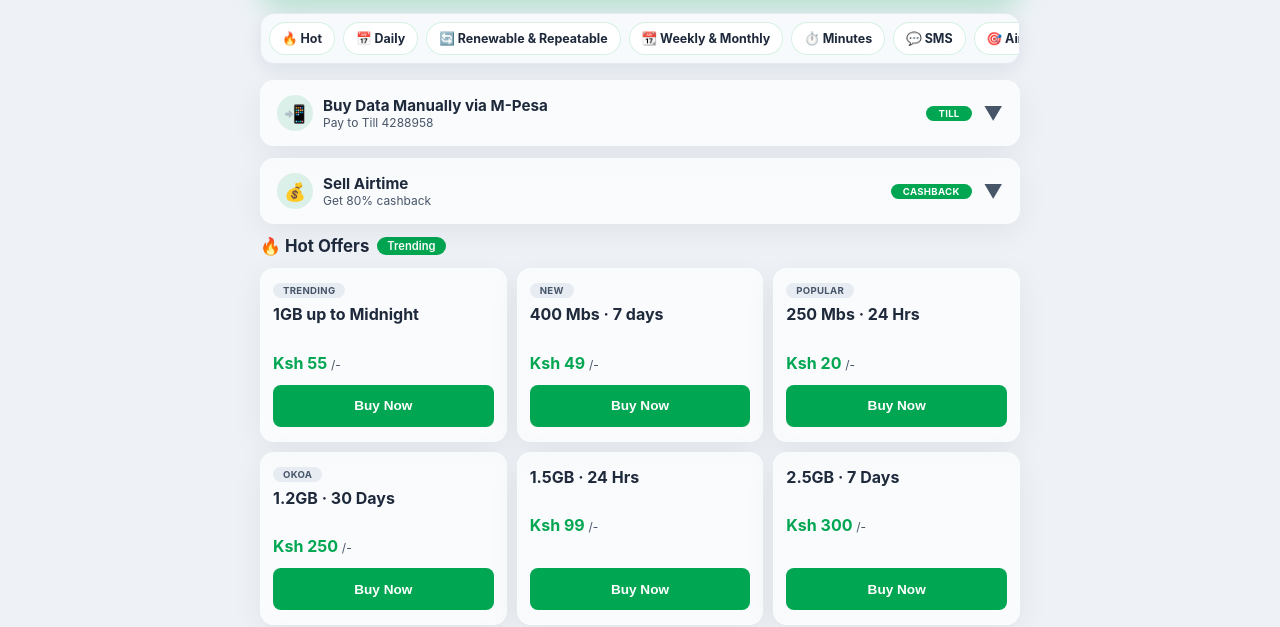
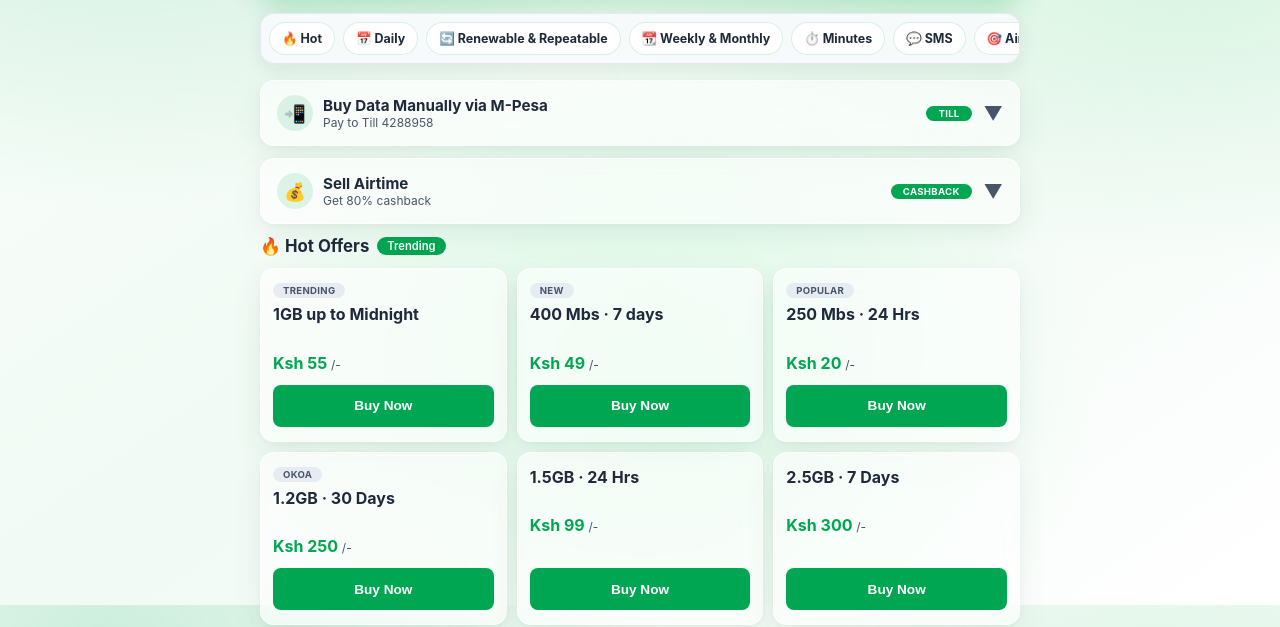
Before and after one commit to somiblack/sokonimbs, a website: page index.html in a window 1280 px wide. Shown: the part 195-822 px from the top of the page. Drawn offline with Linux system fonts and the light colour scheme.

Commit message:
Add vibrant green glass storefront background

```diff
--- a/index.html
+++ b/index.html
@@ -13,7 +13,12 @@
 
         body {
             font-family: -apple-system, BlinkMacSystemFont, 'Segoe UI', Roboto, Helvetica, Arial, sans-serif;
-            background: #eef2f7;
+            background:
+                radial-gradient(ellipse at 8% 4%, rgba(0, 166, 81, 0.18), transparent 34%),
+                radial-gradient(ellipse at 94% 22%, rgba(123, 220, 156, 0.22), transparent 32%),
+                radial-gradient(ellipse at 52% 72%, rgba(214, 250, 225, 0.72), transparent 46%),
+                linear-gradient(145deg, #fbfffc 0%, #f1faf4 48%, #ffffff 100%);
+            background-attachment: fixed;
             color: #1e293b;
             padding: 12px;
             min-height: 100vh;
@@ -26,13 +31,13 @@
             --mpesa-green-dark: #008a44;
             --mpesa-red: #e31b23;
             --mpesa-white: #ffffff;
-            --mpesa-bg: #f0f2f5;
-            --mpesa-card-bg: rgba(255, 255, 255, 0.65);
+            --mpesa-bg: #f1faf4;
+            --mpesa-card-bg: rgba(255, 255, 255, 0.58);
             --mpesa-text-primary: #1e293b;
             --mpesa-text-secondary: #475569;
-            --mpesa-border: rgba(255, 255, 255, 0.3);
-            --mpesa-shadow: 0 8px 32px rgba(0, 0, 0, 0.06);
-            --glass-blur: blur(12px);
+            --mpesa-border: rgba(255, 255, 255, 0.74);
+            --mpesa-shadow: 0 10px 30px rgba(16, 90, 49, 0.08), 0 2px 8px rgba(15, 23, 42, 0.04);
+            --glass-blur: blur(16px);
         }
 
         /* --- CREATIVE HEADER --- */
@@ -241,6 +246,13 @@
 
         .offer-card:active {
             transform: scale(0.97);
+        }
+
+        @media (hover: hover) {
+            .offer-card:hover {
+                transform: translateY(-3px);
+                box-shadow: 0 16px 34px rgba(16, 90, 49, 0.14), 0 4px 10px rgba(15, 23, 42, 0.05);
+            }
         }
 
         .offer-card .badge {
```
